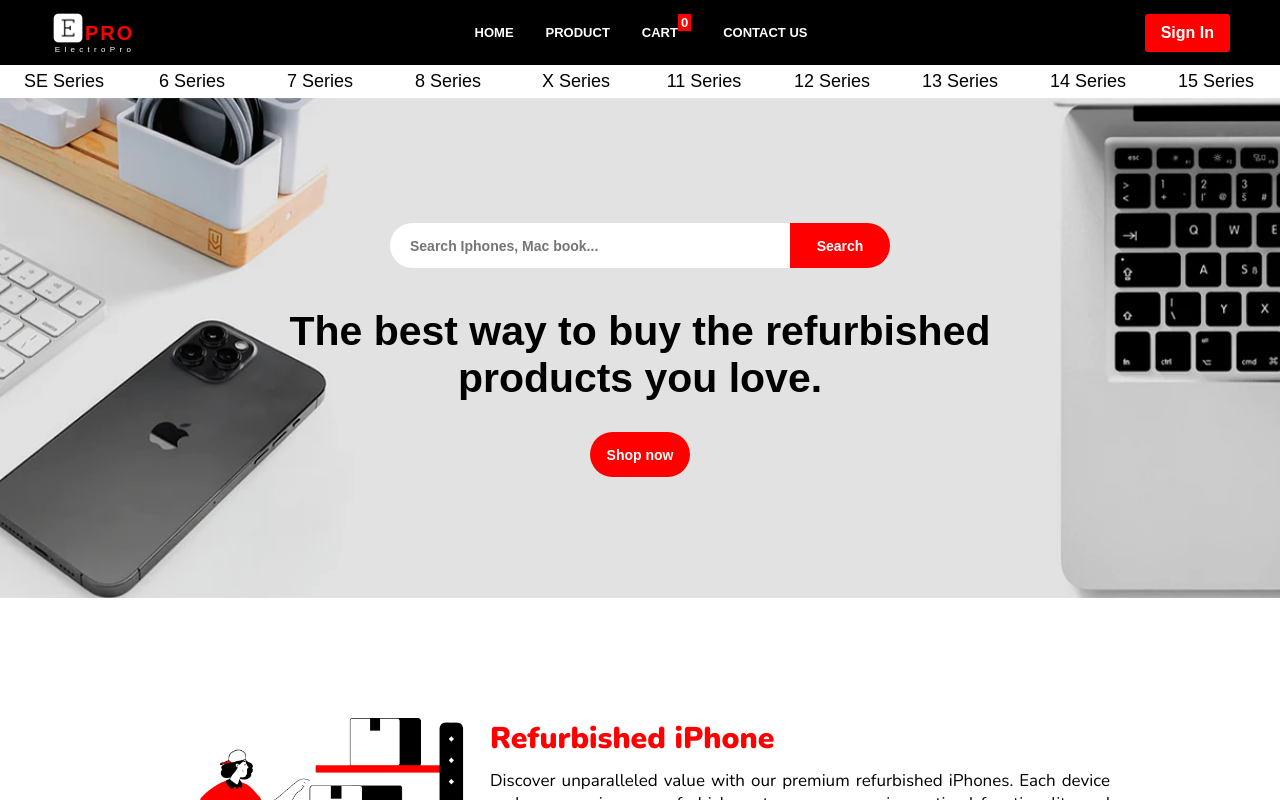
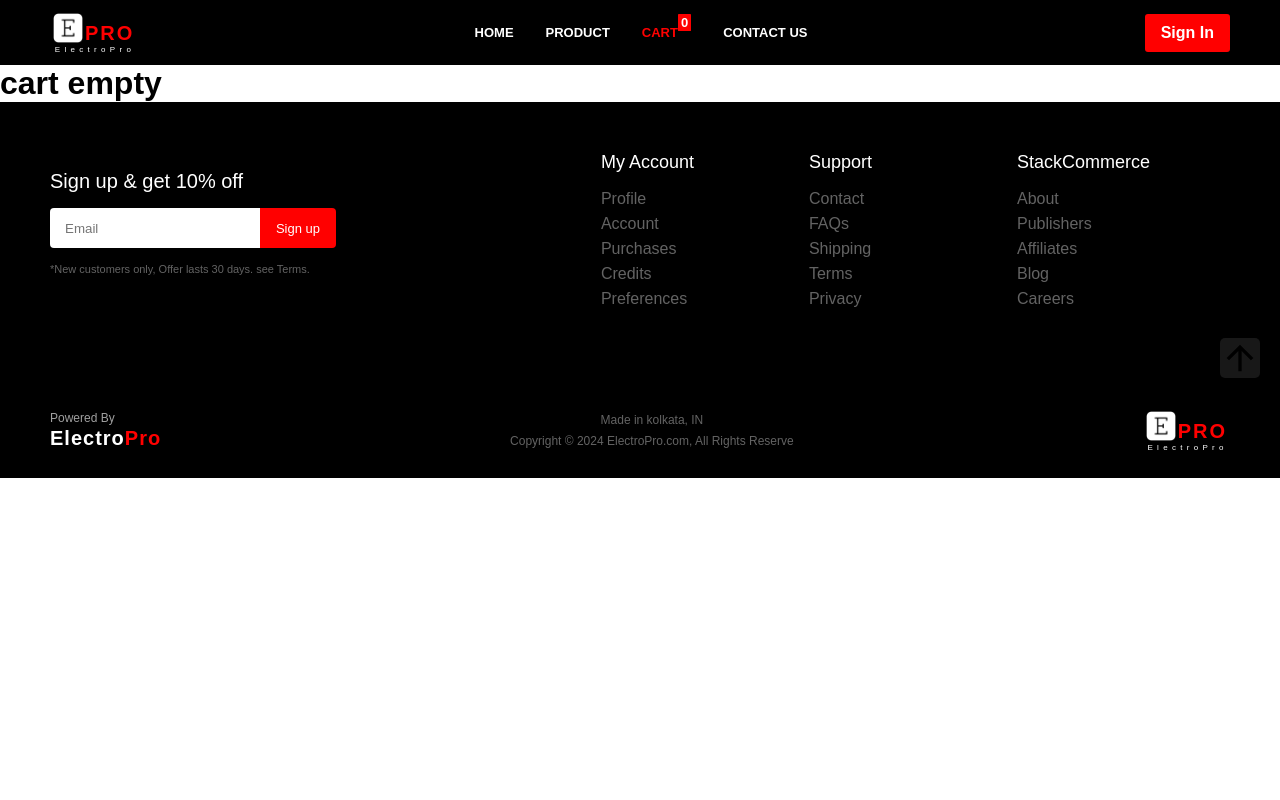
Before and after one commit to Rounakw/ElectroPro, a React (Vite) app: page /ElectroPro/cart in a window 1280 px wide. Built offline with nearby package versions, Linux system fonts and the light colour scheme.

Commit message:
Add Navlink features

```diff
--- a/package.json
+++ b/package.json
@@ -5,7 +5,7 @@
   "version": "0.0.0",
   "type": "module",
   "scripts": {
-    "predeploy":"npm run build",
+    "predeploy": "npm run build",
     "deploy": "gh-pages -d dist",
     "dev": "vite",
     "build": "vite build",
@@ -20,6 +20,7 @@
     "@mui/styled-engine-sc": "^6.0.0-alpha.18",
     "react": "^18.2.0",
     "react-dom": "^18.2.0",
+    "react-router-dom": "^6.22.3",
     "react-slick": "^0.30.2",
     "slick-carousel": "^1.8.1",
     "styled-components": "^6.1.8"
--- a/src/App.jsx
+++ b/src/App.jsx
@@ -1,16 +1,29 @@
 
 import './App.css'
+
+import { Route, RouterProvider, createBrowserRouter, createRoutesFromElements } from 'react-router-dom'
 import Footer from './assets/components/AllPages/Home/Footer/Footer';
 import Home from './assets/components/AllPages/Home/Home';
 import Navbar from './assets/components/Navbar/Navbar';
+import Layout from './assets/components/Layout/Layout';
 
 function App() {
+  const router = createBrowserRouter(
+    createRoutesFromElements(
+      <Route path='ElectroPro/' element={<Layout/>}>
+        <Route path='' element={<Home/>}/>
+        <Route path='home' element={<Home/>}/>
+        <Route path='product' element={<h1>Product page</h1>}/>
+        <Route path='cart' element={<h1>cart empty</h1>}/>
+        <Route path='contact' element={<h1>Contact page unavailable</h1>}/>
+      </Route>
+
+    )
+  )
 
   return (
     <>
-    <Navbar/>
-    <Home/>
-    <Footer/>
+    <RouterProvider router={router}/>
     </>
   )
 }
--- /dev/null
+++ b/src/assets/components/Layout/Layout.jsx
@@ -0,0 +1,16 @@
+import React from 'react'
+import { Outlet } from 'react-router-dom'
+import Navbar from '../Navbar/Navbar'
+import Footer from '../AllPages/Home/Footer/Footer'
+
+function Layout() {
+  return (
+    <>
+    <Navbar/>
+    <Outlet/>
+    <Footer/>
+    </>
+  )
+}
+
+export default Layout
--- a/src/assets/components/Navbar/Navbar.jsx
+++ b/src/assets/components/Navbar/Navbar.jsx
@@ -7,6 +7,7 @@
 import product from "./assets/product.png"
 import cart from "./assets/cart.png"
 import contact from "./assets/contact.png"
+import { NavLink } from 'react-router-dom'
 function Navbar() {
     let totalCart = 0
 
@@ -17,15 +18,33 @@
     return (
         <>
             <div className='navbar'>
+                <NavLink to={''}>
                     <Logo />
+                </NavLink>
+
                 <div className='navbarpageslist'>
-                <p className='navitem-home'>Home</p>
-                <p className='navitem-produc'>Product</p>
+                    <p className='navitem-home'>
+                        <NavLink to={"home"} style={({ isActive }) => { return { color: isActive ? "red" : "white", textDecoration: "none" } }}>
+                            Home
+                        </NavLink>
+                    </p>
+
+                    <p className='navitem-produc'>
+                        <NavLink to={"product"} style={({ isActive }) => { return { color: isActive ? "red" : "white", textDecoration: "none" } }}>Product
+                        </NavLink>
+                    </p>
                     <p className='navitem-cart'>
+                        <NavLink to={"cart"} style={({ isActive }) => { return { color: isActive ? "red" : "white", textDecoration: "none" } }}>
                             Cart
-                <span className='totalcart'>{totalCart}</span></p>
+                        </NavLink>
+                        <span className='totalcart'>{totalCart}</span>
+                    </p>
 
-                <p className='navitem-contact'>Contact us</p>
+                    <p className='navitem-contact'>
+                    <NavLink to={"contact"} style={({ isActive }) => { return { color: isActive ? "red" : "white", textDecoration: "none" } }}>
+                        Contact us
+                        </NavLink>
+                        </p>
 
                 </div>
                 <div className="mobile-right">
@@ -38,7 +57,7 @@
                     </div>
                 </div>
 
-            <div className={show?'hamburgermenu-slider':'hidden'}>
+                <div className={show ? 'hamburgermenu-slider' : 'hidden'}>
                     <br />
                     <div className='hamburger-menu-icon'>
                         <Logo />
@@ -46,7 +65,7 @@
                     <br />
                     <p className='navitem-home'><img src={home} alt="" />Home</p>
                     <p className='navitem-product'><img src={product} alt="" />Product</p>
-                <p className='navitem-cart' style={{position:"relative"}}><img src={cart} alt="" />Cart
+                    <p className='navitem-cart' style={{ position: "relative" }}><img src={cart} alt="" />Cart
                         <span className='totalcart'>{totalCart}</span></p>
                     <p className='navitem-contact'><img src={contact} alt="" />Contact us</p>
                 </div>
```
Also changed, not shown: 1 other file (tests, documents, lock files or other folders). Lines whose indentation alone changed are shown as unchanged.
